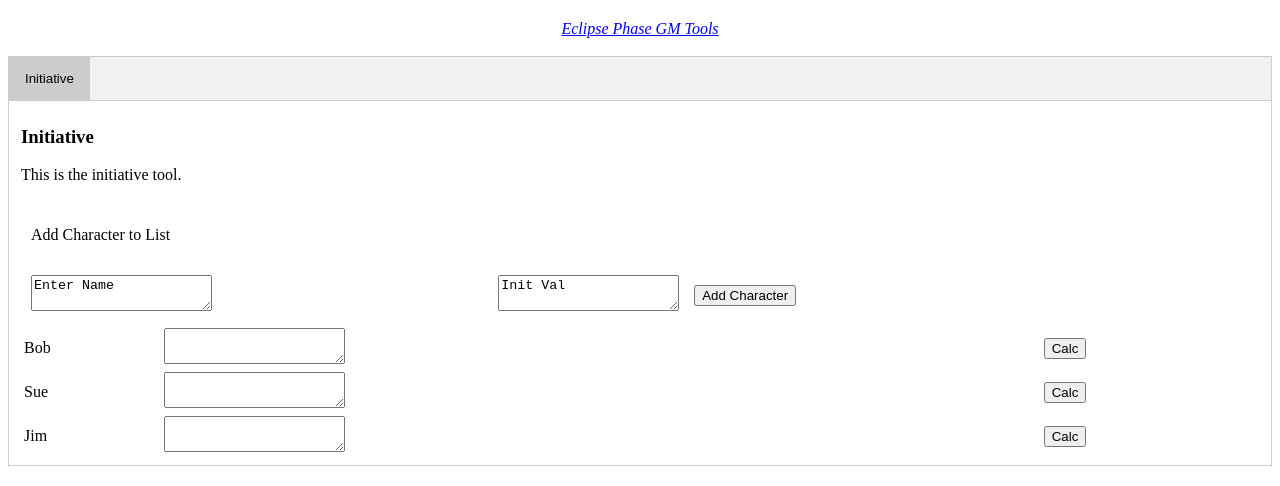
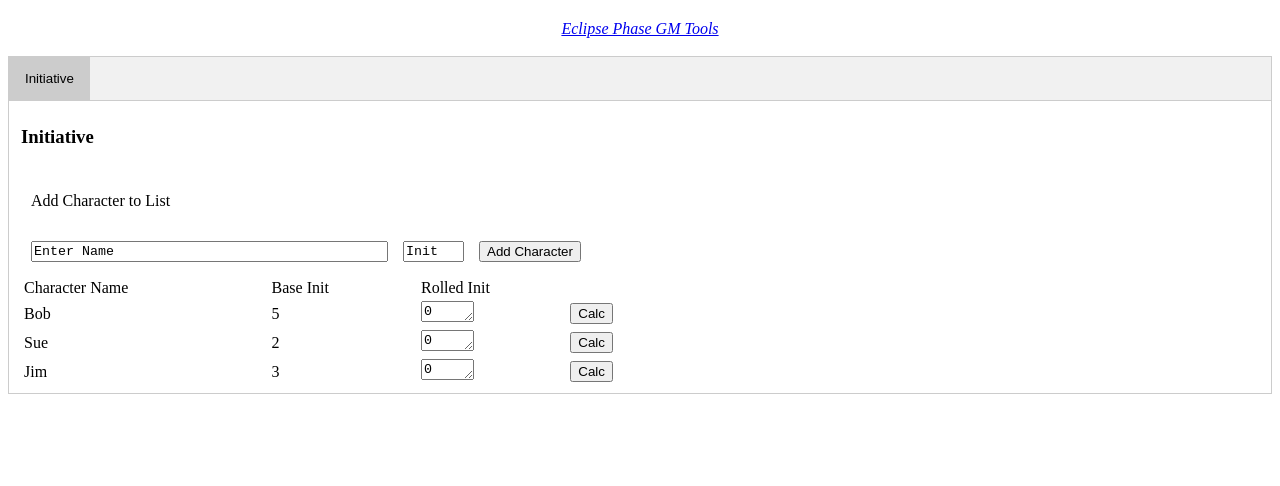
Before and after one commit to Shajenko/EclipsePhaseTools, a plain HTML site: page Index.html in a window 1280 px wide. Shown: the part 44-530 px from the top of the page. Drawn offline with Linux system fonts and the light colour scheme.

Commit message:
Adding Characters Implemented

```diff
--- a/Index.html
+++ b/Index.html
@@ -40,7 +40,6 @@
     <!-- Tab Content-->
     <div id="Initiative" class="tabcontent">
         <h3>Initiative</h3>
-        <p>This is the initiative tool.</p>
 
         <div name ="CharacterAddDiv" style="vertical-align: top">
             <table align="center" width="100%" cellspacing="5" cellpadding="5px">
@@ -48,14 +47,14 @@
                     <td><p>Add Character to List</p></td>
                 </tr>
                 <tr>
-                    <td width="40%">
-                        <textarea name="CharNameInit">Enter Name</textarea>
+                    <td width="25%" valign="top">
+                        <textarea id="CharNameInit" rows="1" cols="42" style="resize:none">Enter Name</textarea>
                     </td>
-                    <td width="10%">
-                        <textarea name="CharInitVal">Init Val</textarea>
+                    <td width="5%" valign="top">
+                        <textarea id="CharInitVal" rows="1" cols="5" style="resize:none">Init</textarea>
                     </td>
-                    <td width="50%">
-                        <button name="AddCharInitiative">Add Character</button>
+                    <td width="70%" valign="top">
+                        <button id="AddCharInitiative" class="StdButton" onclick="AddCharInit()">Add Character</button>
                     </td>
                 </tr>
 
--- a/Logic.js
+++ b/Logic.js
@@ -1,9 +1,9 @@
 // JavaScript Document
 
 
-var charList = [{ name: "Bob", baseInit: 0, initRoll: 0, fullInit: 0 },
-				 { name: "Sue", baseInit: 0, initRoll: 0, fullInit: 0 },
-				 { name: "Jim", baseInit: 0, initRoll: 0, fullInit: 0 }];
+var charList = [{ name: "Bob", baseInit: 5, initRoll: 0, fullInit: 0 },
+				 { name: "Sue", baseInit: 2, initRoll: 0, fullInit: 0 },
+				 { name: "Jim", baseInit: 3, initRoll: 0, fullInit: 0 }];
 
 function initialize()
 {
@@ -49,16 +49,36 @@ function CalcClick(char)
 
 }
 
+function AddCharInit()
+{
+    var cname, initial, newChar;
+
+    cname = document.getElementById("CharNameInit").textContent;
+    initial = document.getElementById("CharInitVal").textContent;
+    newChar = { name:cname, baseInit:initial, initRoll:0, fullInit:0};
+
+    charList.push(newChar);
+    writeCharacters();
+}
+
 
 function writeCharacters() {
     var outputString = "";
 
     outputString += "<table width=\"100%\">"
 
+    outputString += "<tr>";
+    outputString += "<td width=\"20%\"> Character Name </td>";
+    outputString += "<td width=\"12%\"> Base Init</td > ";
+    outputString += "<td width=\"12%\"> Rolled Init</td>";
+    outputString += "</tr>";
+
+
     for (i = 0; i < charList.length; i++) {
         outputString += "<tr>";
-        outputString += "<td>" + charList[i].name + "</td>";
-        outputString += "<td>" + "<textarea name=\"" + charList[i].name + "\"></textarea> </td>";
+        outputString += "<td width=\"20%\">" + charList[i].name + "</td>";
+        outputString += "<td>" + charList[i].baseInit + "</td > ";
+        outputString += "<td>" + "<textarea rows=\"1\" cols=\"4\">" + charList[i].initRoll + "</textarea>" + "</td>";
         outputString += "<td>" + "<button name=\"" + charList[i].name + "Calc\" onclick=\"CalcClick(" + charList[i].name + ")\">Calc</button>" + "</td>";
         outputString += "</tr>";
     }
```
